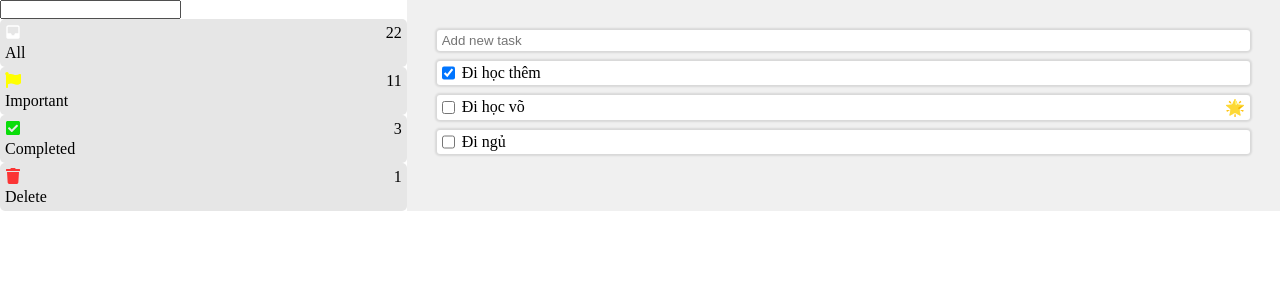
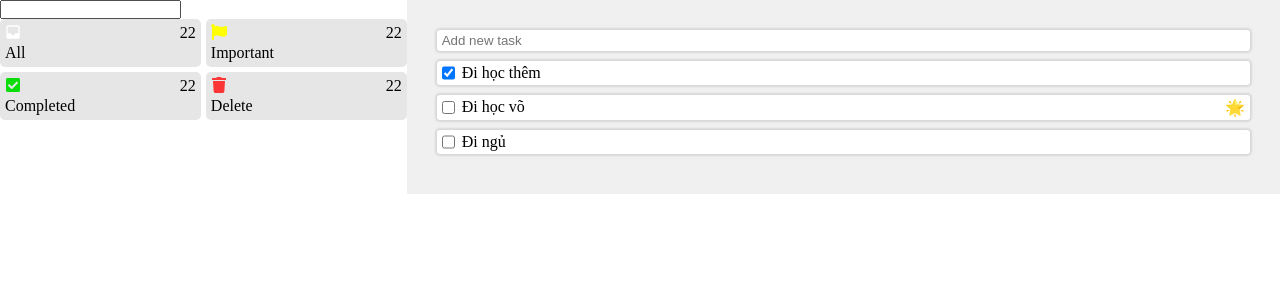
Before and after one commit to shin-tran/todo-app, a React (Vite) app: page / in a window 1280 px wide. Shown: the top 300 px of the page. Built offline with nearby package versions, Linux system fonts and the light colour scheme.

Commit message:
feat: implement dynamic filter items in FilterPanel component

```diff
--- a/src/components/FilterPanel.jsx
+++ b/src/components/FilterPanel.jsx
@@ -1,45 +1,44 @@
-import React from "react";
+import React, { useState } from "react";
 import "../styles/FilterPanel.css";
 import { CgInbox } from "react-icons/cg";
 import { FaCheckSquare, FaFlag, FaTrash } from "react-icons/fa";
 import { IconContext } from "react-icons";
 
 const FilterPanel = () => {
+  const [selectedFilterId, setSelectedFilterId] = useState("all");
+
+  const filterItems = [
+    { id: "all", label: "All", icon: <CgInbox color="#fff" /> },
+    { id: "important", label: "Important", icon: <FaFlag color="#ffff00" /> },
+    {
+      id: "completed",
+      label: "Completed",
+      icon: <FaCheckSquare color="#0add0a" />,
+    },
+    { id: "delete", label: "Delete", icon: <FaTrash color="#fb3535" /> },
+  ];
+
   return (
     <div className="filter-panel">
       <input type="text" name="search-text" id="search-text" />
       <div className="filter-container">
         <IconContext.Provider value={{ className: "filter-panel-icon" }}>
-          <div className="filter-item">
-            <div className="filter-name">
-              <div>
-                <CgInbox color="#fff" />
+          {filterItems.map((item, index) => {
+            return (
+              <div
+                key={`${item.id}-${index}`}
+                className={`filter-item ${
+                  item.id === selectedFilterId ? "selected" : ""
+                }`}
+              >
+                <div className="filter-name">
+                  <div>{item.icon}</div>
+                  <p>{item.label}</p>
+                </div>
+                <p>22</p>
               </div>
-              <p>All</p>
-            </div>
-            <p>22</p>
-          </div>
-          <div className="filter-item">
-            <div className="filter-name">
-              <FaFlag color="#ffff00" />
-              <p>Important</p>
-            </div>
-            <p>11</p>
-          </div>
-          <div className="filter-item">
-            <div className="filter-name">
-              <FaCheckSquare color="#0add0a" />
-              <p>Completed</p>
-            </div>
-            <p>3</p>
-          </div>
-          <div className="filter-item">
-            <div className="filter-name">
-              <FaTrash color="#fb3535" />
-              <p>Delete</p>
-            </div>
-            <p>1</p>
-          </div>
+            );
+          })}
         </IconContext.Provider>
       </div>
     </div>
--- a/src/styles/FilterPanel.css
+++ b/src/styles/FilterPanel.css
@@ -1,5 +1,12 @@
 .filter-panel {
   background-color: #fff;
+}
+
+.filter-container {
+  display: grid;
+  grid-template-columns: repeat(2, 1fr);
+  grid-template-rows: repeat(2, 1fr);
+  gap: 5px;
 }
 
 .filter-item {
@@ -9,3 +16,7 @@
   display: flex;
   justify-content: space-between;
 }
+
+.filter-item.select {
+  background-color: #0f548c;
+}
```
